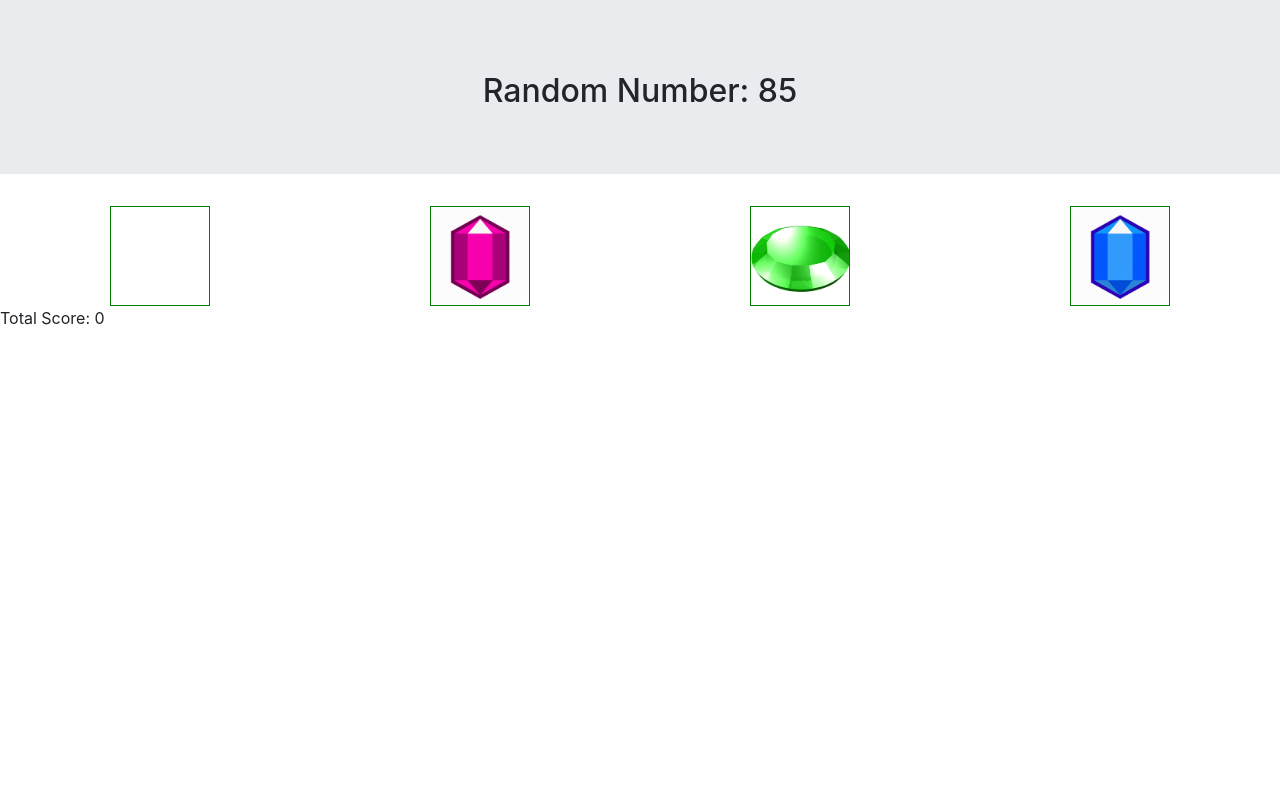
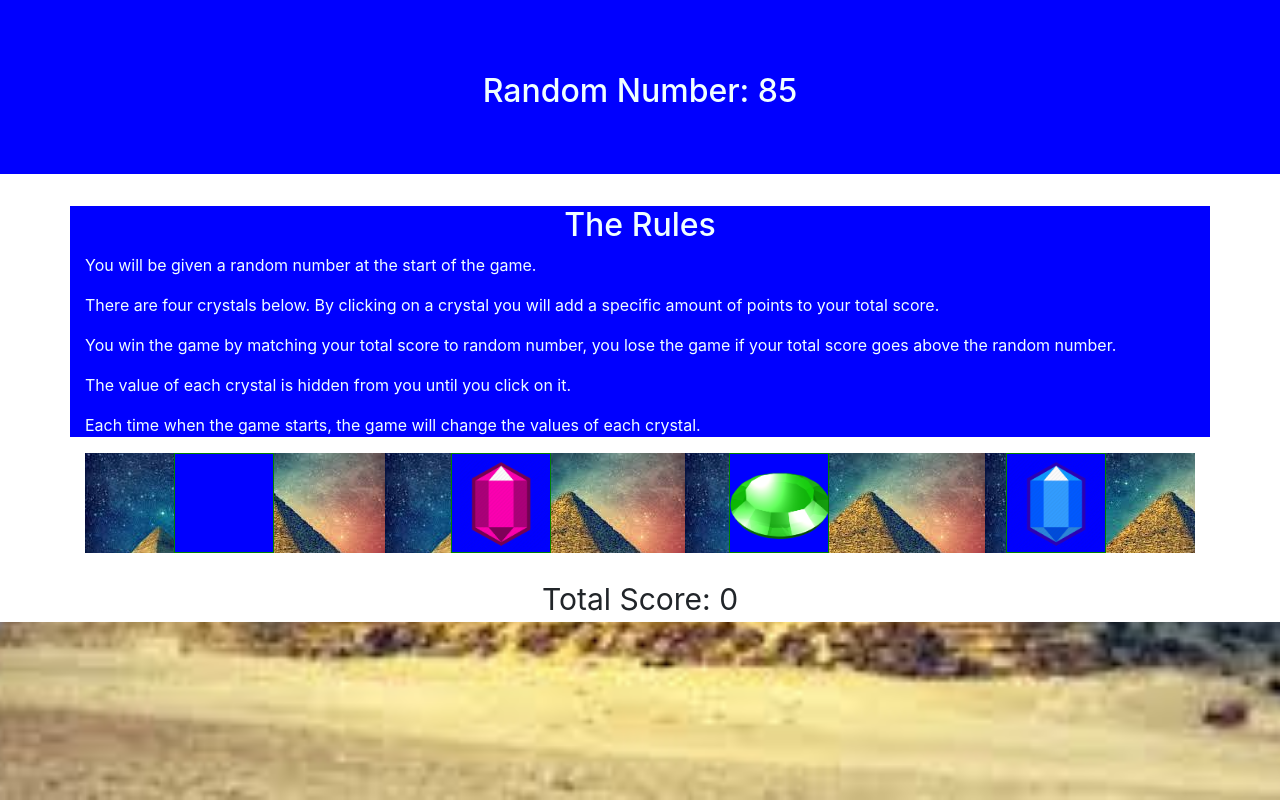
Before and after one commit to dsc1996/unit-4-game, a plain HTML site: page index.html in a window 1280 px wide. Drawn offline with nearby package versions, Linux system fonts and the light colour scheme; files whose address does not match are found by name.

Commit message:
Updating code

```diff
--- a/assets/css/style.css
+++ b/assets/css/style.css
@@ -2,10 +2,20 @@
     display: flex;
     justify-content: space-around;
     margin: auto;
+    background-image: url(Pyramid.jpeg)
 }
 
 .crystal {
    border: 1px solid green;
    height: 100px;
    width: 100px;
+   background-color: blue;
 }
+
+html {
+  background: url(Pyramid.jpeg) no-repeat center center fixed;
+  -webkit-background-size: cover;
+  -moz-background-size: cover;
+  -o-background-size: cover;
+  background-size: cover;
+}
--- a/index.html
+++ b/index.html
@@ -17,21 +17,35 @@
 </head>
 <body>
 
-    <div class="jumbotron jumbotron-fluid">
+    <div class="jumbotron jumbotron-fluid" style="background-color:blue; color:azure" >
         <div class="container">
             <h1 class="display-4"></h1>
             <h2 id="result" style="margin:auto; text-align:center;">Random Number: </h2>
         </div>
     </div>
+<div class="container" style="background-color:blue; color:azure">
+    <div class="rules">
+        <h2 style="text-align:center">The Rules</h2>
+        <p>You will be given a random number at the start of the game.</p>
+        <p>There are four crystals below. By clicking on a crystal you will add a specific amount of points to your total score.</p>
+        <p>You win the game by matching your total score to random number, you lose the game if your total score goes above the random number.</p>
+        <p>The value of each crystal is hidden from you until you click on it.</p>
+        <p>Each time when the game starts, the game will change the values of each crystal.</p>
+    </div>
+</div>
 
+<div class="container">
     <div class="crystals">
 
     </div>
-
-    <p id="previous"></p>
+</div>
+<br>
+<div class="container" style="text-align:center; font-size:30px; top: -10px;">
+    <p id="previous">Total Score: </p>
     <p id="wins"></p>
     <p id="losses"></p>
+</div>
 
-    <script src="/Users/dustincrawford/github/unit-4-game/assets/javascript/game.js"></script>
+    <script src="../unit-4-game/assets/javascript/game.js"></script>
 </body>
 </html>
```
Also changed, not shown: assets/css/Pyramid.jpeg (added), 3 other files.
